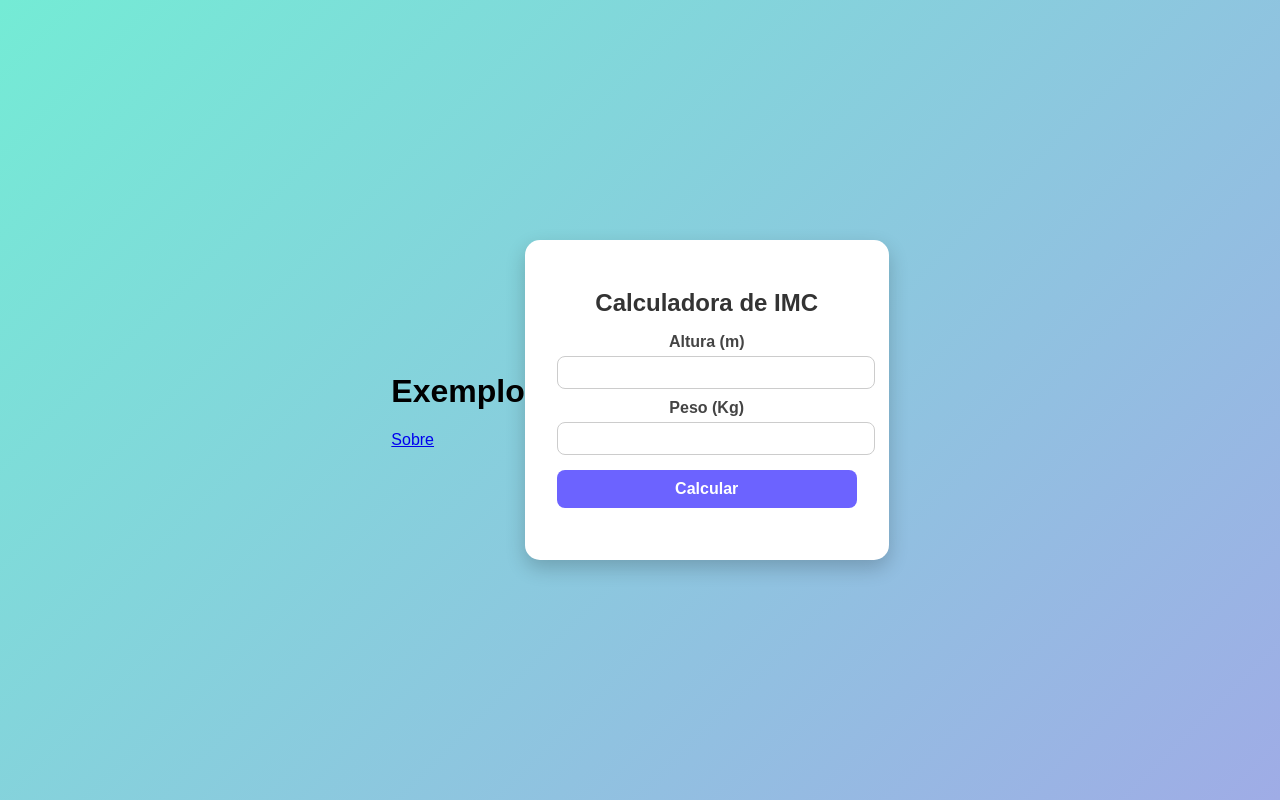
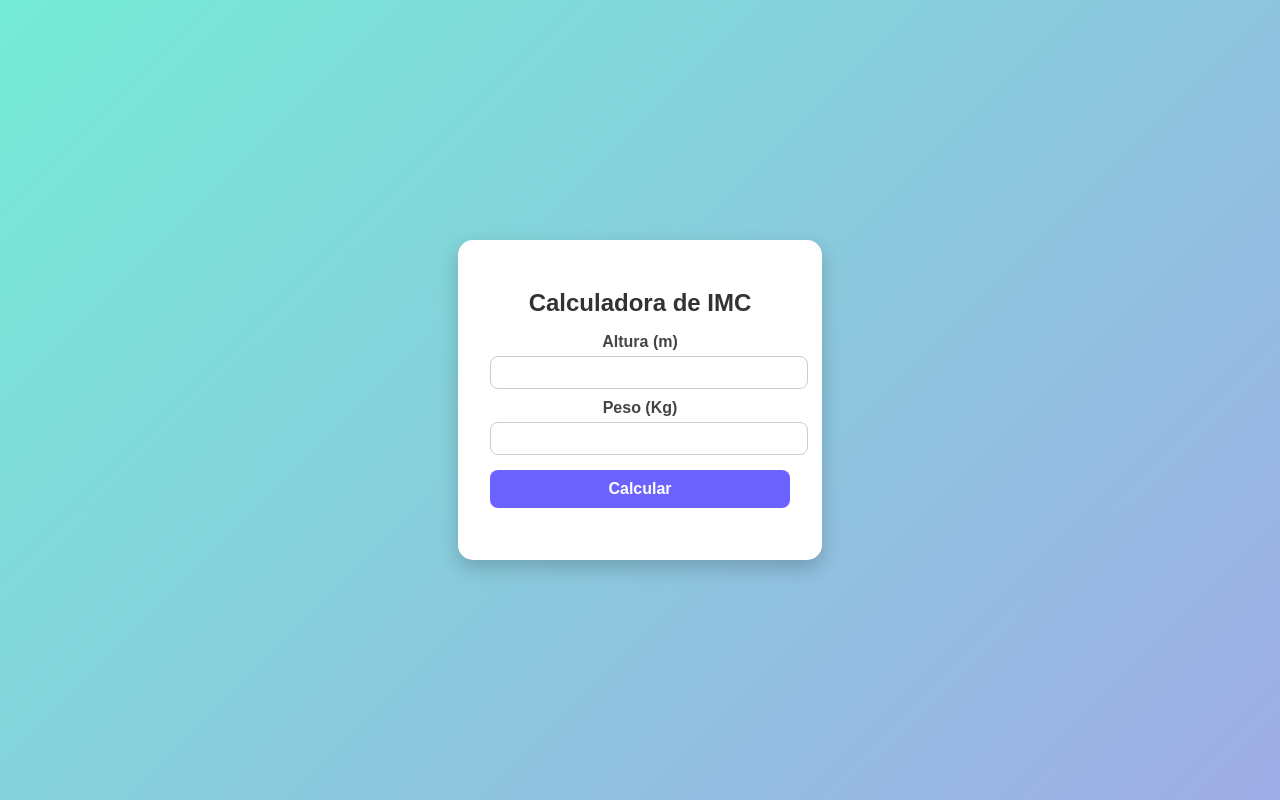
Before and after one commit to petrovnov9/Calculadora-de-IMC-III, a plain HTML site: page index.html in a window 1280 px wide. Drawn offline with Linux system fonts and the light colour scheme.

Commit message:
versão final

```diff
--- a/index.html
+++ b/index.html
@@ -9,11 +9,6 @@
 
 </head>
 <body>
-    <header>
-        <h1>Exemplo</h1>
-        <nav>
-            <a href="sobre.html">Sobre</a>
-        </nav>
     </header>
     <div class="container">
         <h1>Calculadora de IMC</h1>
```
